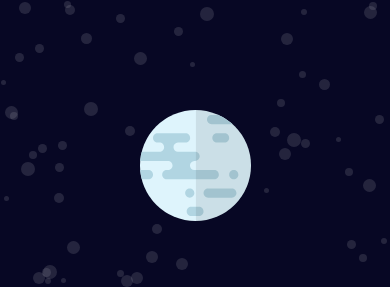
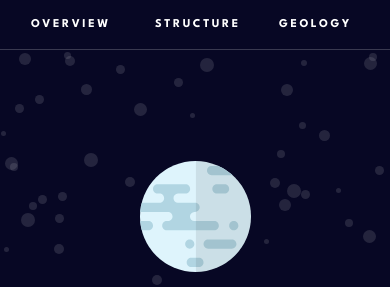
Before and after one commit to NImboNagatory/planets-fact-site, a plain HTML site: page starter-code/index.html in a window 390 px wide. Shown: the part 62-349 px from the top of the page. Drawn offline with Linux system fonts and the light colour scheme.

Commit message:
added navigation for mobile

```diff
--- a/starter-code/css/main.css
+++ b/starter-code/css/main.css
@@ -560,6 +560,9 @@ table {
     flex-direction: column;
     cursor: pointer;
 }
+.mobile_navigation_container{
+    display: none;
+}
 @media only screen and (max-width: 700px){
     .main__container{
         overflow: auto;
@@ -698,4 +701,38 @@ table {
         letter-spacing: -0.75px;
         text-transform: uppercase;
     }
+    .mobile_navigation_container{
+        display:flex;
+        flex-direction: row;
+        max-width: 100%;
+        width: 100%;
+        height: 50px;
+        border-bottom: 1px solid rgba(255, 255, 255, 0.2);
+    }
+    .planet__overview{
+        border: none;
+        width: 80px;
+        margin-top: 0;
+    }
+    .internal_sructure{
+        border: none;
+        width: 80px;
+        margin-top: 0;
+    }
+    .surface_geology{
+        border: none;
+        width: 80px;
+        margin-top: 0;
+    }
+    .planet_data__color_mobile{
+        width: 100%;
+        display: flex;
+        align-items: center;
+        justify-content: center;
+        gap: 44px;
+    }
+    .planet_geology{
+        width: 90px;
+        margin-left: 12px;
+    }
 }
--- a/starter-code/index.html
+++ b/starter-code/index.html
@@ -36,11 +36,25 @@
         </div>
         </div>
       </nav>
+      <div class="mobile_navigation_container">
+        <div class="planet_data__color_mobile">
+          <div class="planet__overview" id="overview_mobile">
+            <h1>OVERVIEW</h1>
+          </div>
+          <div class="internal_sructure" id = "sructure_mobile">
+            <h1>Structure</h1>
+          </div>
+          <div class="surface_geology" id ="geology_mobile">
+            <h1>Geology</h1>
+          </div>
+        </div>
+      </div>
       <main class="overview">
         <div class="starry-background">
           <div class="dot-container" id="dot-container"></div>
         </div>
         <div class="component">
+
           <div class="planet_full_info">
             <div class="planet__container"><img rel="" src="./assets/planet-mercury.svg"><div class="planet_geology" id = "planet_geology"></div></div>
           <div class="planet_info__contaner">
--- a/starter-code/js/main.js
+++ b/starter-code/js/main.js
@@ -141,6 +141,10 @@ function updateMainComponent(planetData) {
   const planet_geology_btn = document.getElementById("geology")
 
 
+  const planet_overview_btn_mobile = document.getElementById("overview_mobile")
+  const planet_structure_btn_mobile = document.getElementById("sructure_mobile")
+  const planet_geology_btn_mobile = document.getElementById("geology_mobile")
+
   dataColor.forEach(item => {
     item.addEventListener('mouseover', function () {
         item.style.backgroundColor = `${planetData.color}`;
@@ -156,6 +160,11 @@ function updateMainComponent(planetData) {
   planet_overview_btn.setAttribute("onclick", "changeData('overview'," + "'" +(planetData.name).toString() + "'" + ")");
   planet_structure_btn.setAttribute("onclick", "changeData('internal_structure'," + "'" + (planetData.name).toString()+ "'" + ")");
   planet_geology_btn.setAttribute("onclick", "changeData('surface_geology'," + "'" + (planetData.name).toString()+ "'" + ")")
+
+  planet_overview_btn_mobile.setAttribute("onclick", "changeData('overview'," + "'" +(planetData.name).toString() + "'" + ")");
+  planet_structure_btn_mobile.setAttribute("onclick", "changeData('internal_structure'," + "'" + (planetData.name).toString()+ "'" + ")");
+  planet_geology_btn_mobile.setAttribute("onclick", "changeData('surface_geology'," + "'" + (planetData.name).toString()+ "'" + ")")
+
   planetName.textContent = planetData.name;
   planetOverview.textContent = planetData.overview.content;
   planetLink.href = planetData.overview.source;
```
